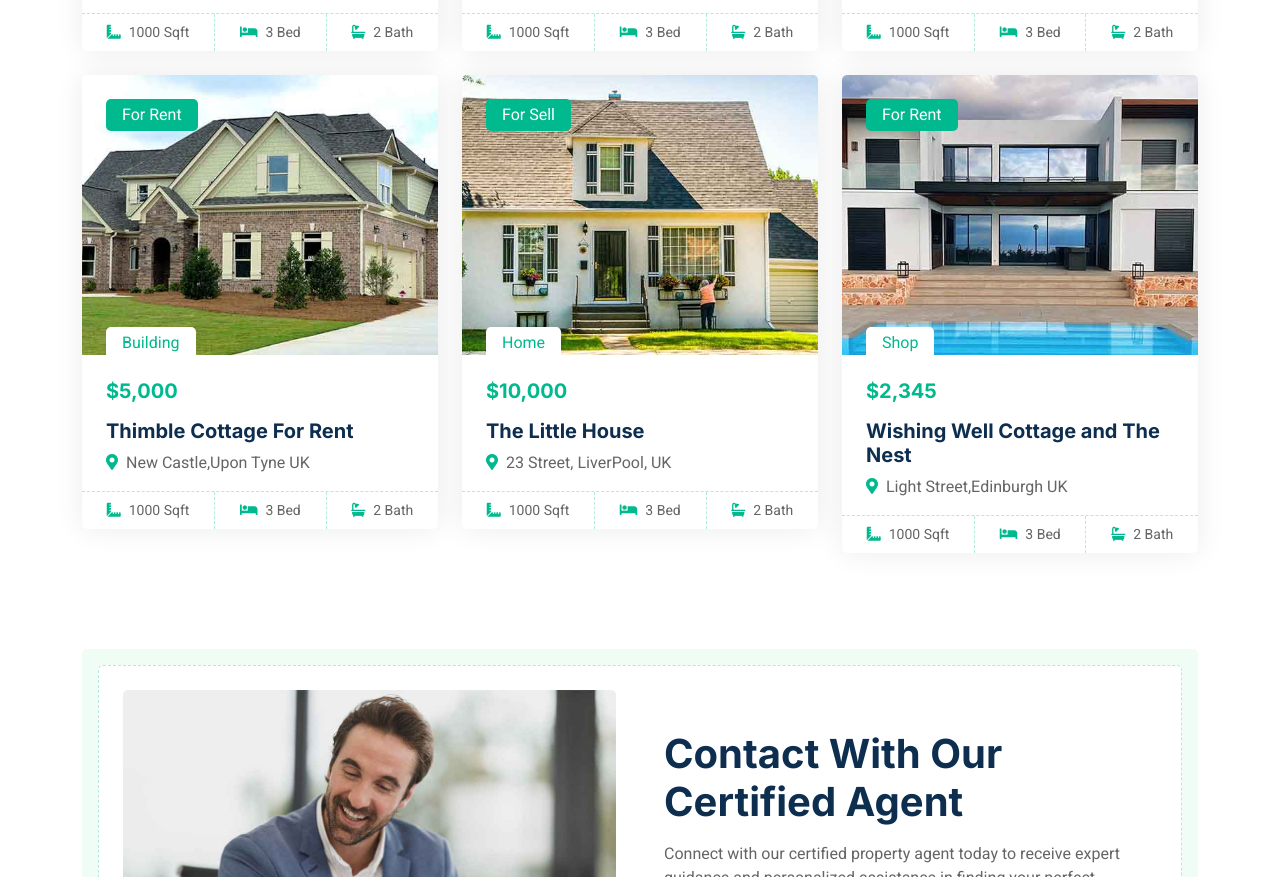
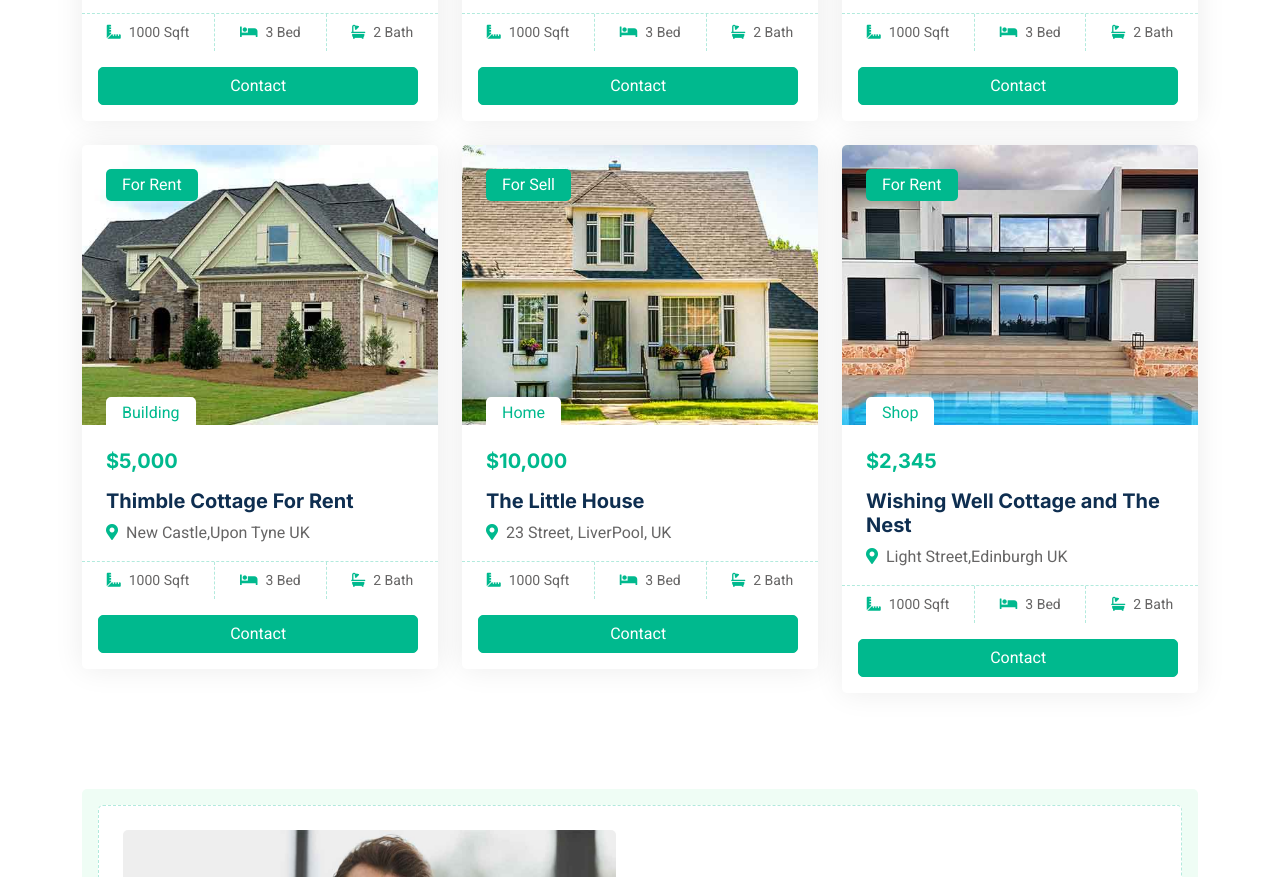
Before and after one commit to AnushthaPandit/makkan, a website: page public/index.html in a window 1280 px wide. Shown: the part 1380-2257 px from the top of the page. Drawn offline with nearby package versions, Linux system fonts and the light colour scheme; no server answers.

Commit message:
btn added and demo static content enabled

```diff
--- a/public/index.html
+++ b/public/index.html
@@ -431,6 +431,13 @@
 												Bath</small
 											>
 										</div>
+										<button
+											class="btn btn-large btn-block btn-primary m-3"
+											style="width: 90%"
+											onclick="alert('Message Sent Successfully!!')"
+										>
+											Contact
+										</button>
 									</div>
 								</div>
 								<div
@@ -481,6 +488,13 @@
 												Bath</small
 											>
 										</div>
+										<button
+											class="btn btn-large btn-block btn-primary m-3"
+											style="width: 90%"
+											onclick="alert('Message Sent Successfully!!')"
+										>
+											Contact
+										</button>
 									</div>
 								</div>
 								<div
@@ -531,6 +545,13 @@
 												Bath</small
 											>
 										</div>
+										<button
+											class="btn btn-large btn-block btn-primary m-3"
+											style="width: 90%"
+											onclick="alert('Message Sent Successfully!!')"
+										>
+											Contact
+										</button>
 									</div>
 								</div>
 								<div
@@ -581,6 +602,13 @@
 												Bath</small
 											>
 										</div>
+										<button
+											class="btn btn-large btn-block btn-primary m-3"
+											style="width: 90%"
+											onclick="alert('Message Sent Successfully!!')"
+										>
+											Contact
+										</button>
 									</div>
 								</div>
 								<div
@@ -629,6 +657,13 @@
 												Bath</small
 											>
 										</div>
+										<button
+											class="btn btn-large btn-block btn-primary m-3"
+											style="width: 90%"
+											onclick="alert('Message Sent Successfully!!')"
+										>
+											Contact
+										</button>
 									</div>
 								</div>
 								<div
@@ -679,6 +714,13 @@
 												Bath</small
 											>
 										</div>
+										<button
+											class="btn btn-large btn-block btn-primary m-3"
+											style="width: 90%"
+											onclick="alert('Message Sent Successfully!!')"
+										>
+											Contact
+										</button>
 									</div>
 								</div>
 								<!-- <div
--- a/public/js/event.js
+++ b/public/js/event.js
@@ -129,7 +129,7 @@
 	today = yyyy + "-" + mm + "-" + dd;
 	$("#eventdate").attr("min", today);
 
-	fetchEvents();
+	// fetchEvents();
 })(jQuery);
 
 const imageInput = document.getElementById("customFile1");
--- a/public/js/product.js
+++ b/public/js/product.js
@@ -172,7 +172,7 @@
 		});
 	};
 
-	fetchProducts();
+	// fetchProducts();
 })(jQuery);
 
 const imageReqInput = document.getElementById("customFile1-req");
--- a/public/js/prop.js
+++ b/public/js/prop.js
@@ -152,7 +152,7 @@
 	today = yyyy + "-" + mm + "-" + dd;
 	$("#eventdate").attr("min", today);
 
-	fetchProps();
+	// fetchProps();
 })(jQuery);
 
 const imageInput = document.getElementById("customFile1");
```
Also changed, not shown: public/event.html (+10 -1 lines), public/product.html (+10 -2 lines).
